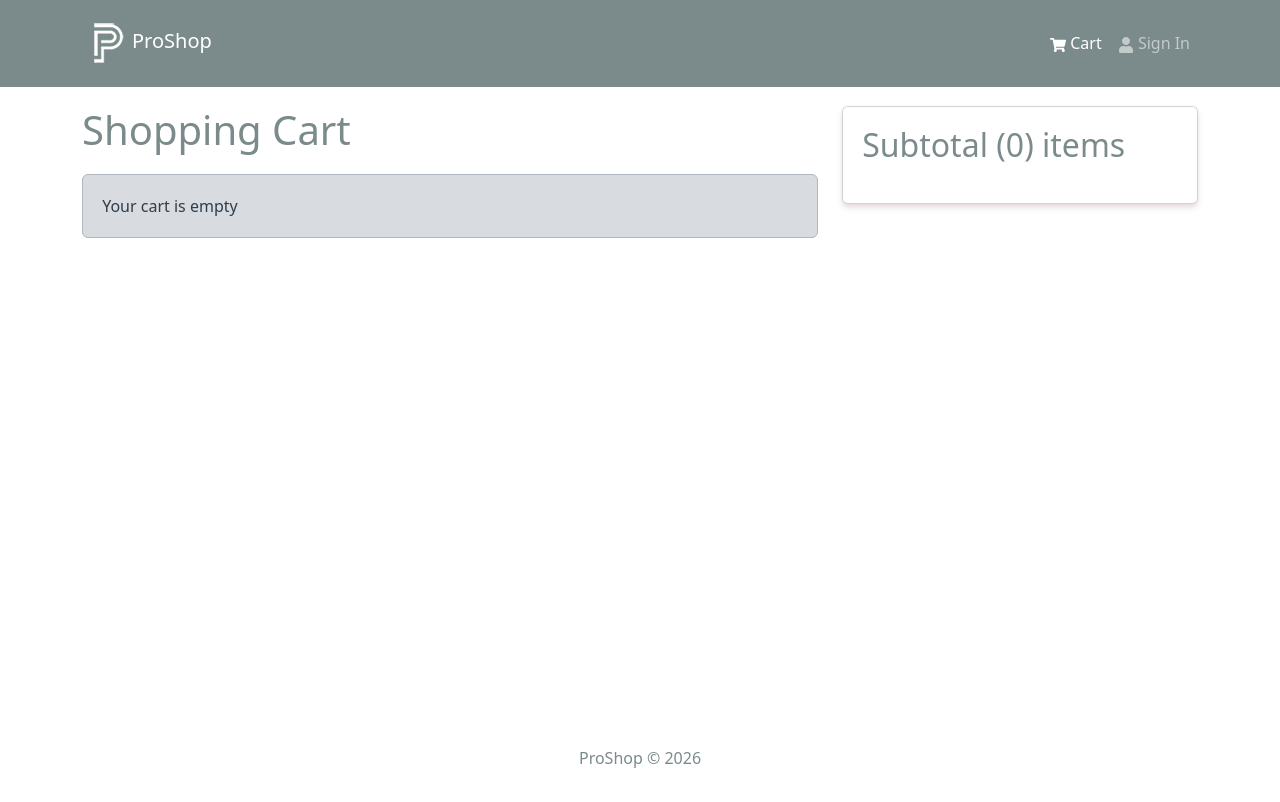
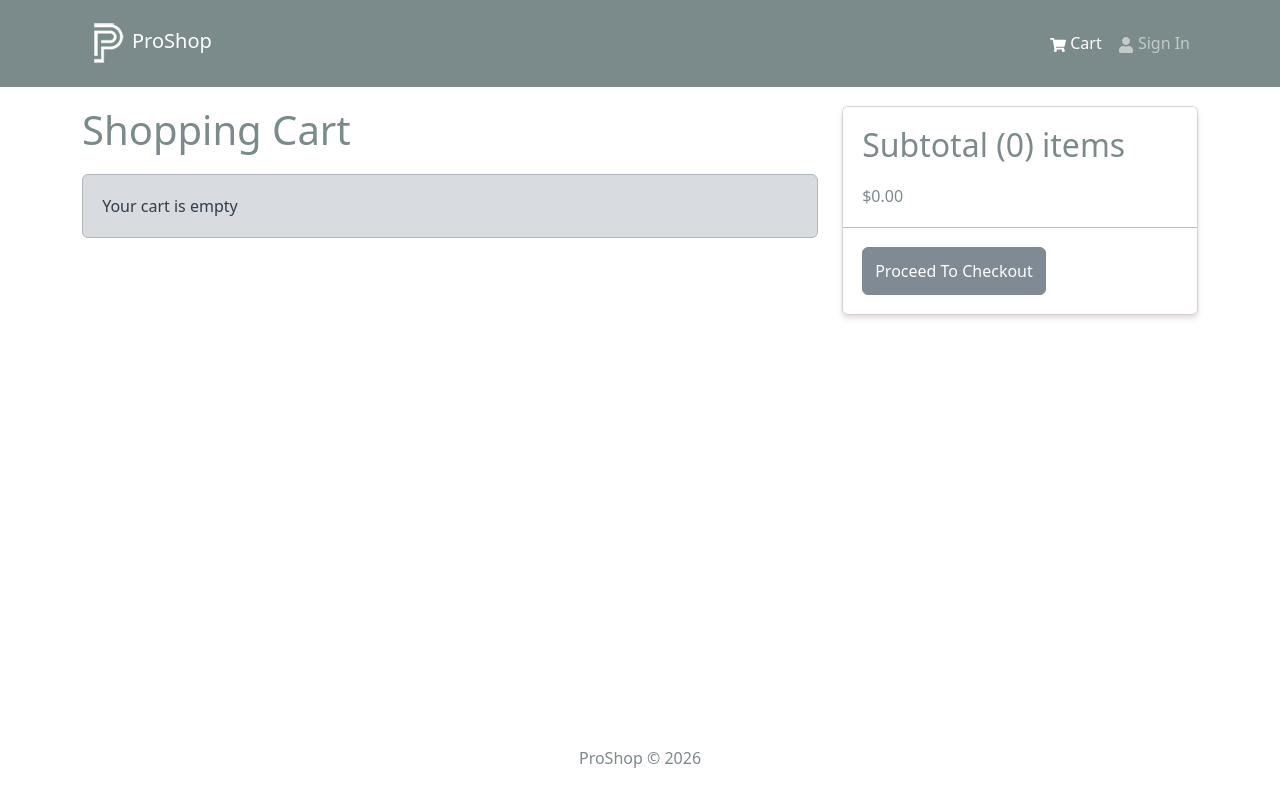
Before and after one commit to soberDevEddie/proshopV2, a React (Vite) app in the folder frontend/: page /cart in a window 1280 px wide. Shown: the top 802 px of the page. Built offline with nearby package versions, Linux system fonts and the light colour scheme.

Commit message:
finished Cart Page.

```diff
--- a/frontend/src/pages/CartPage.jsx
+++ b/frontend/src/pages/CartPage.jsx
@@ -13,6 +13,7 @@
 
 // My files
 import Message from '../components/Message';
+import { addToCart, removeFromCart } from '../slices/cartSlice';
 
 const CartPage = () => {
   const navigate = useNavigate();
@@ -20,6 +21,18 @@
 
   const cart = useSelector((state) => state.cart);
   const { cartItems } = cart;
+
+  const addToCartHandler = async (product, qty) => {
+    dispatch(addToCart({ ...product, qty }));
+  };
+
+  const removeFromCartHandler = async (id) => {
+    dispatch(removeFromCart(id));
+  };
+
+  const checkOutHandler = () => {
+    navigate('/login?redirect=/shipping')
+  }
 
   return (
     <Row>
@@ -43,7 +56,9 @@
                     <Form.Control
                       as='select'
                       value={item.qty}
-                      onChange={() => {}}
+                      onChange={(e) =>
+                        addToCartHandler(item, Number(e.target.value))
+                      }
                     >
                       {[...Array(item.countInStock).keys()].map((x) => (
                         <option key={x + 1} value={x + 1}>
@@ -53,7 +68,11 @@
                     </Form.Control>
                   </Col>
                   <Col md={2}>
-                    <Button type='button' variant='light'>
+                    <Button
+                      onClick={() => removeFromCartHandler(item._id)}
+                      type='button'
+                      variant='light'
+                    >
                       <FaTrash />
                     </Button>
                   </Col>
@@ -71,6 +90,20 @@
                 Subtotal ({cartItems.reduce((acc, item) => acc + item.qty, 0)})
                 items
               </h2>
+              $
+              {cartItems
+                .reduce((acc, item) => acc + item.qty * item.price, 0)
+                .toFixed(2)}
+            </ListGroup.Item>
+            <ListGroup.Item>
+              <Button
+                type='button'
+                className='btn-block '
+                disabled={cartItems.length === 0}
+                onClick={checkOutHandler}
+              >
+                Proceed To Checkout
+              </Button>
             </ListGroup.Item>
           </ListGroup>
         </Card>
--- a/frontend/src/slices/cartSlice.js
+++ b/frontend/src/slices/cartSlice.js
@@ -25,9 +25,14 @@
       }
       return updateCart(state);
     },
+    removeFromCart: (state, action) => {
+      state.cartItems = state.cartItems.filter((x) => x._id !== action.payload);
+
+      return updateCart(state);
+    },
   },
 });
 
-export const { addToCart } = cartSlice.actions;
+export const { addToCart, removeFromCart } = cartSlice.actions;
 
 export default cartSlice.reducer;
```
